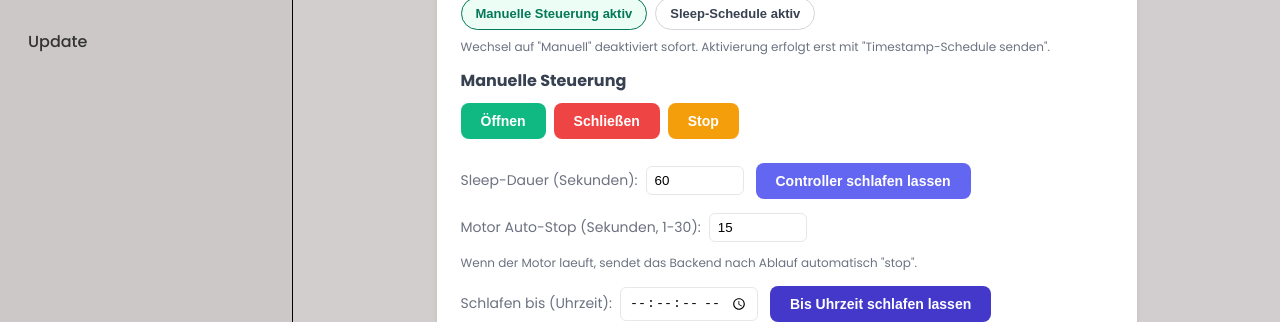
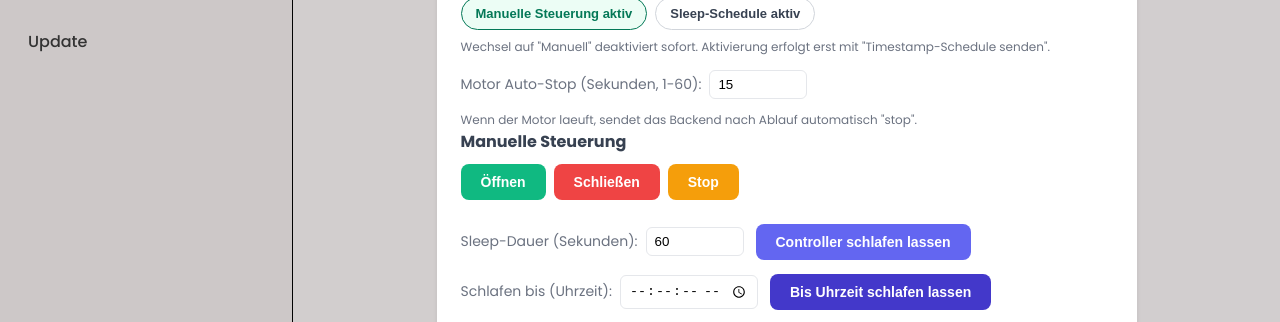
Before and after one commit to RDominik/home_dashboard, a React (Vite) app in the folder webui/: page /huehnerklappe in a window 1280 px wide. Shown: the part 358-680 px from the top of the page. Built offline with nearby package versions, Linux system fonts and the light colour scheme; no server answers.

Commit message:
feat: add motor auto-stop configuration to Huehnerklappe component and improve scheduling logic in ChickenDoor

```diff
--- a/webui/src/pages/Huehnerklappe.tsx
+++ b/webui/src/pages/Huehnerklappe.tsx
@@ -611,6 +611,23 @@ export default function Huehnerklappe() {
             Wechsel auf "Manuell" deaktiviert sofort. Aktivierung erfolgt erst mit "Timestamp-Schedule senden".
           </p>
 
+        <div style={{ marginTop: 14, display: 'flex', gap: 12, alignItems: 'center', flexWrap: 'wrap' }}>
+          <label style={{ fontSize: 14, color: '#6b7280' }}>
+            Motor Auto-Stop (Sekunden, 1-60):
+            <input
+              type="number"
+              min={1}
+              max={60}
+              value={motorAutoStopSeconds}
+              onChange={e => setMotorAutoStopSeconds(Math.max(1, Math.min(60, Number(e.target.value) || 1)))}
+              style={{ marginLeft: 8, padding: '6px 8px', borderRadius: 6, border: '1px solid #e5e7eb', width: 80 }}
+            />
+          </label>
+          <span style={{ fontSize: 12, color: '#6b7280' }}>
+            Wenn der Motor laeuft, sendet das Backend nach Ablauf automatisch "stop".
+          </span>
+        </div>
+
         <div style={sectionStateStyle(controlMode === 'manual')}>
           <h4 style={{ marginTop: 0, marginBottom: 10, color: '#374151' }}>Manuelle Steuerung</h4>
         <div style={{ display: 'flex', gap: 8, flexWrap: 'wrap', alignItems: 'center' }}>
@@ -643,22 +660,6 @@ export default function Huehnerklappe() {
           >
             Controller schlafen lassen
           </button>
-        </div>
-        <div style={{ marginTop: 14, display: 'flex', gap: 12, alignItems: 'center', flexWrap: 'wrap' }}>
-          <label style={{ fontSize: 14, color: '#6b7280' }}>
-            Motor Auto-Stop (Sekunden, 1-30):
-            <input
-              type="number"
-              min={1}
-              max={30}
-              value={motorAutoStopSeconds}
-              onChange={e => setMotorAutoStopSeconds(Math.max(1, Math.min(30, Number(e.target.value) || 1)))}
-              style={{ marginLeft: 8, padding: '6px 8px', borderRadius: 6, border: '1px solid #e5e7eb', width: 80 }}
-            />
-          </label>
-          <span style={{ fontSize: 12, color: '#6b7280' }}>
-            Wenn der Motor laeuft, sendet das Backend nach Ablauf automatisch "stop".
-          </span>
         </div>
         <div style={{ marginTop: 14, display: 'flex', gap: 12, alignItems: 'center', flexWrap: 'wrap' }}>
           <label style={{ fontSize: 14, color: '#6b7280' }}>
```
Also changed, not shown: 1 other file (tests, documents, lock files or other folders).
